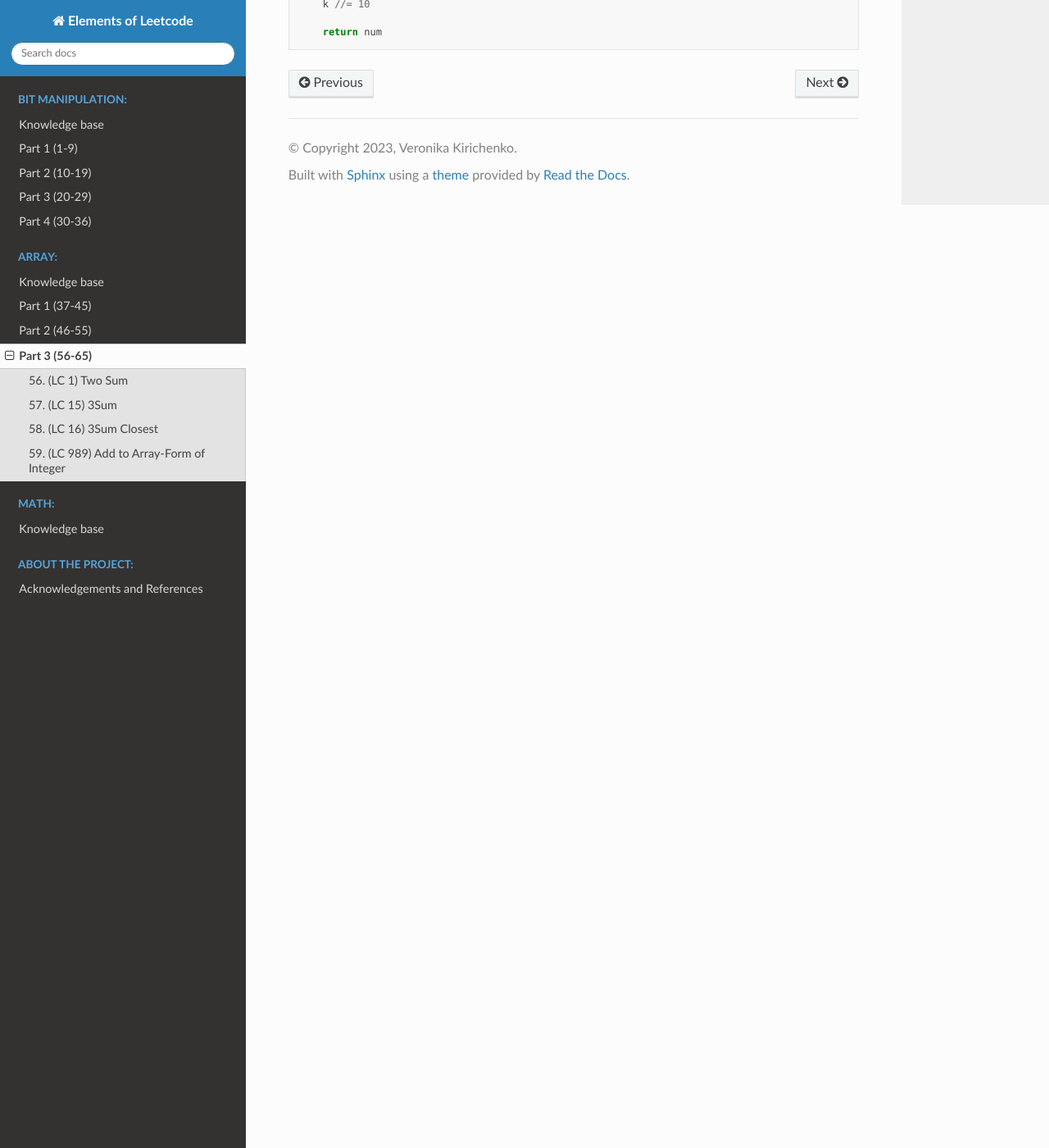
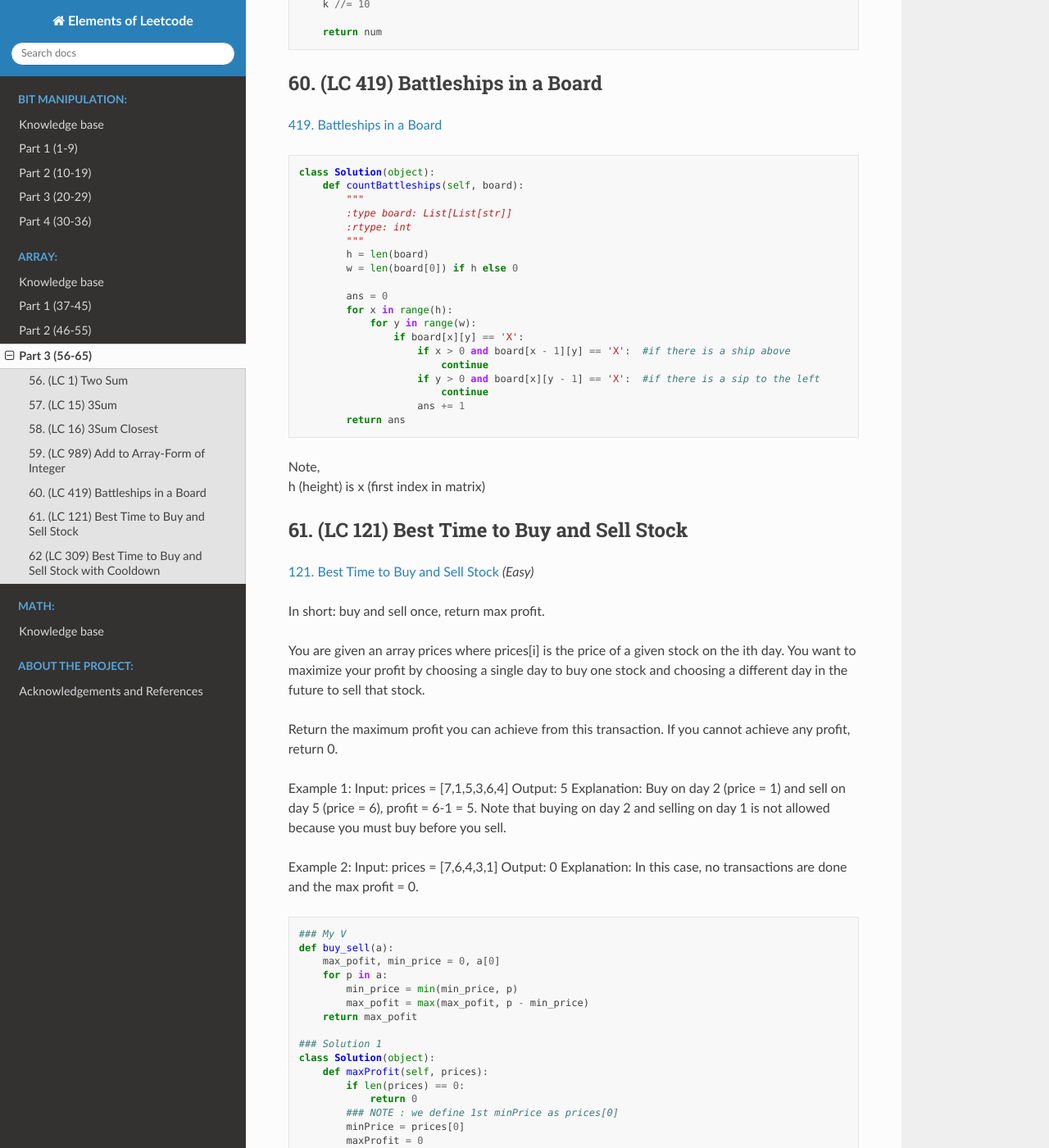
Before and after one commit to kkvero/elements_of_leetcode, a Sphinx documentation site: the page built from docs/source/array/array_3.rst, in a window 1280 px wide and 1400 px high, scrolled down 6166 px. Shown: the whole window at 82% size. Built offline with Sphinx 7.4.7 and the Read the Docs theme 2.0.0, drawn with Linux system fonts in a browser that asks for light colours; some of the changed text lies outside the part shown.

Commit message:
update 24: array_3 qs 60-62

```diff
--- a/docs/source/array/array_3.rst
+++ b/docs/source/array/array_3.rst
@@ -314,3 +314,164 @@ Given num, the array-form of an integer, and an integer k, return the array-form
         k //= 10
 
         return num
+
+60. (LC 419) Battleships in a Board
+-------------------------------------
+`419. Battleships in a Board <https://leetcode.com/problems/battleships-in-a-board/>`_
+::
+
+    class Solution(object):
+        def countBattleships(self, board):
+            """
+            :type board: List[List[str]]
+            :rtype: int
+            """
+            h = len(board)
+            w = len(board[0]) if h else 0
+
+            ans = 0
+            for x in range(h):
+                for y in range(w):
+                    if board[x][y] == 'X':
+                        if x > 0 and board[x - 1][y] == 'X':  #if there is a ship above
+                            continue
+                        if y > 0 and board[x][y - 1] == 'X':  #if there is a sip to the left
+                            continue
+                        ans += 1
+            return ans
+
+| Note,
+| h (height) is x (first index in matrix)
+
+61. (LC 121) Best Time to Buy and Sell Stock
+------------------------------------------------
+`121. Best Time to Buy and Sell Stock <https://leetcode.com/problems/best-time-to-buy-and-sell-stock>`_
+*(Easy)*
+
+In short: buy and sell once, return max profit.
+
+You are given an array prices where prices[i] is the price of a given stock on the ith day.
+You want to maximize your profit by choosing a single day to buy one stock and
+choosing a different day in the future to sell that stock.
+
+Return the maximum profit you can achieve from this transaction.
+If you cannot achieve any profit, return 0.
+
+Example 1:
+Input: prices = [7,1,5,3,6,4]
+Output: 5
+Explanation: Buy on day 2 (price = 1) and sell on day 5 (price = 6), profit = 6-1 = 5.
+Note that buying on day 2 and selling on day 1 is not allowed because you must buy before you sell.
+
+Example 2:
+Input: prices = [7,6,4,3,1]
+Output: 0
+Explanation: In this case, no transactions are done and the max profit = 0.
+
+::
+
+    ### My V
+    def buy_sell(a):
+        max_pofit, min_price = 0, a[0]
+        for p in a:
+            min_price = min(min_price, p)
+            max_pofit = max(max_pofit, p - min_price)
+        return max_pofit
+
+    ### Solution 1
+    class Solution(object):
+        def maxProfit(self, prices):
+            if len(prices) == 0:
+                return 0
+            ### NOTE : we define 1st minPrice as prices[0]
+            minPrice = prices[0]
+            maxProfit = 0
+            ### NOTE : we only loop prices ONCE
+            for p in prices:
+                # only if p < minPrice, we get minPrice
+                if p < minPrice:
+                    minPrice = p
+                ### NOTE : only if p - minPrice > maxProfit, we get maxProfit
+                elif p - minPrice > maxProfit:
+                    maxProfit = p - minPrice
+            return maxProfit
+
+    ### Other Solutions
+    class Solution:
+        def maxProfit(self, prices: List[int]) -> int:
+            ans, mi = 0, inf
+            for v in prices:
+                ans = max(ans, v - mi)
+                mi = min(mi, v)
+            return ans
+
+    class Solution(object):
+        # @param prices, a list of integers
+        # @return an integer
+        def maxProfit(self, prices):
+            max_profit, min_price = 0, float("inf")
+            for price in prices:
+                min_price = min(min_price, price)
+                max_profit = max(max_profit, price - min_price)
+            return max_profit
+
+62 (LC 309) Best Time to Buy and Sell Stock with Cooldown
+------------------------------------------------------------
+`309. Best Time to Buy and Sell Stock with Cooldown
+<https://leetcode.com/problems/best-time-to-buy-and-sell-stock-with-cooldown/>`_
+*(Medium)*
+::
+
+    # 1
+    class Solution:
+    def maxProfit(self, prices: List[int]) -> int:
+        sell = 0
+        hold = -math.inf
+        prev = 0
+
+        for price in prices:
+        cache = sell
+        sell = max(sell, hold + price)
+        hold = max(hold, prev - price)
+        prev = cache
+
+        return sell
+
+    # 2
+    class Solution:
+        def maxProfit(self, prices: List[int]) -> int:
+            f, f0, f1 = 0, 0, -prices[0]
+            for x in prices[1:]:
+                f, f0, f1 = f0, max(f0, f1 + x), max(f1, f - x)
+            return f0
+
+# 3 Dynamic programming, O(n) [:ref:`10 <ref-label>`]::
+
+    from typing import List
+
+    def maxProfit(prices: List[int]) -> int:
+        # State: Buying or Selling?
+        # If Buy -> i + 1
+        # If Sell -> i + 2   # +2 because +cooldown day
+
+        dp = {}  # key=(i, buying) val=max_profit, dp implements cashing
+
+        def dfs(i, buying):
+            if i >= len(prices):
+                return 0
+            if (i, buying) in dp:
+                return dp[(i, buying)]
+
+            cooldown = dfs(i + 1, buying)
+            if buying:
+                buy = dfs(i + 1, not buying) - prices[i]
+                dp[(i, buying)] = max(buy, cooldown)
+            else:
+                sell = dfs(i + 2, not buying) + prices[i]
+                dp[(i, buying)] = max(sell, cooldown)
+            return dp[(i, buying)]
+
+        return dfs(0, True)
+
+    prices = [1, 2, 3, 0, 2]
+    print(maxProfit(prices))
```
Also changed, not shown: 6 other files.
